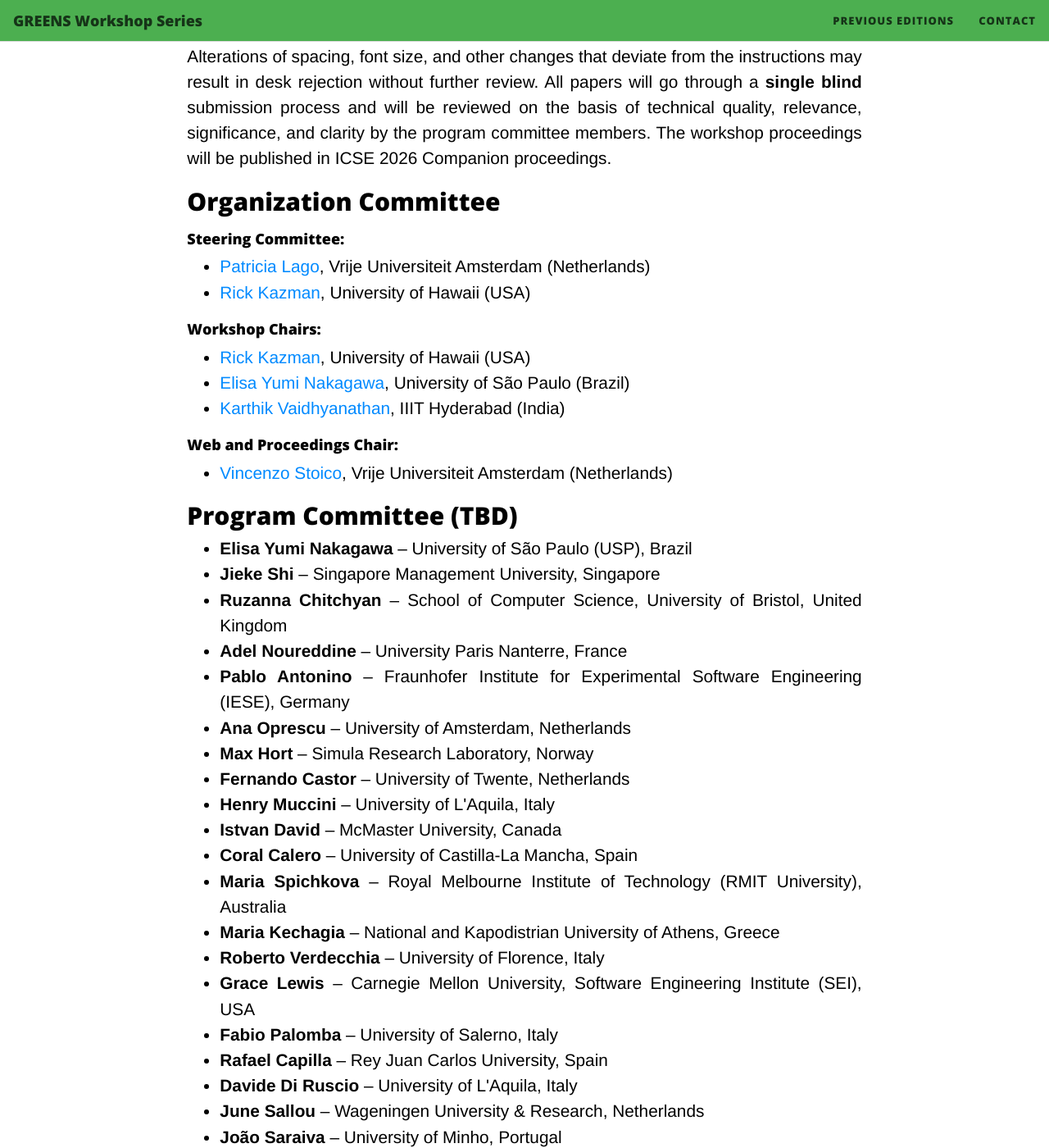
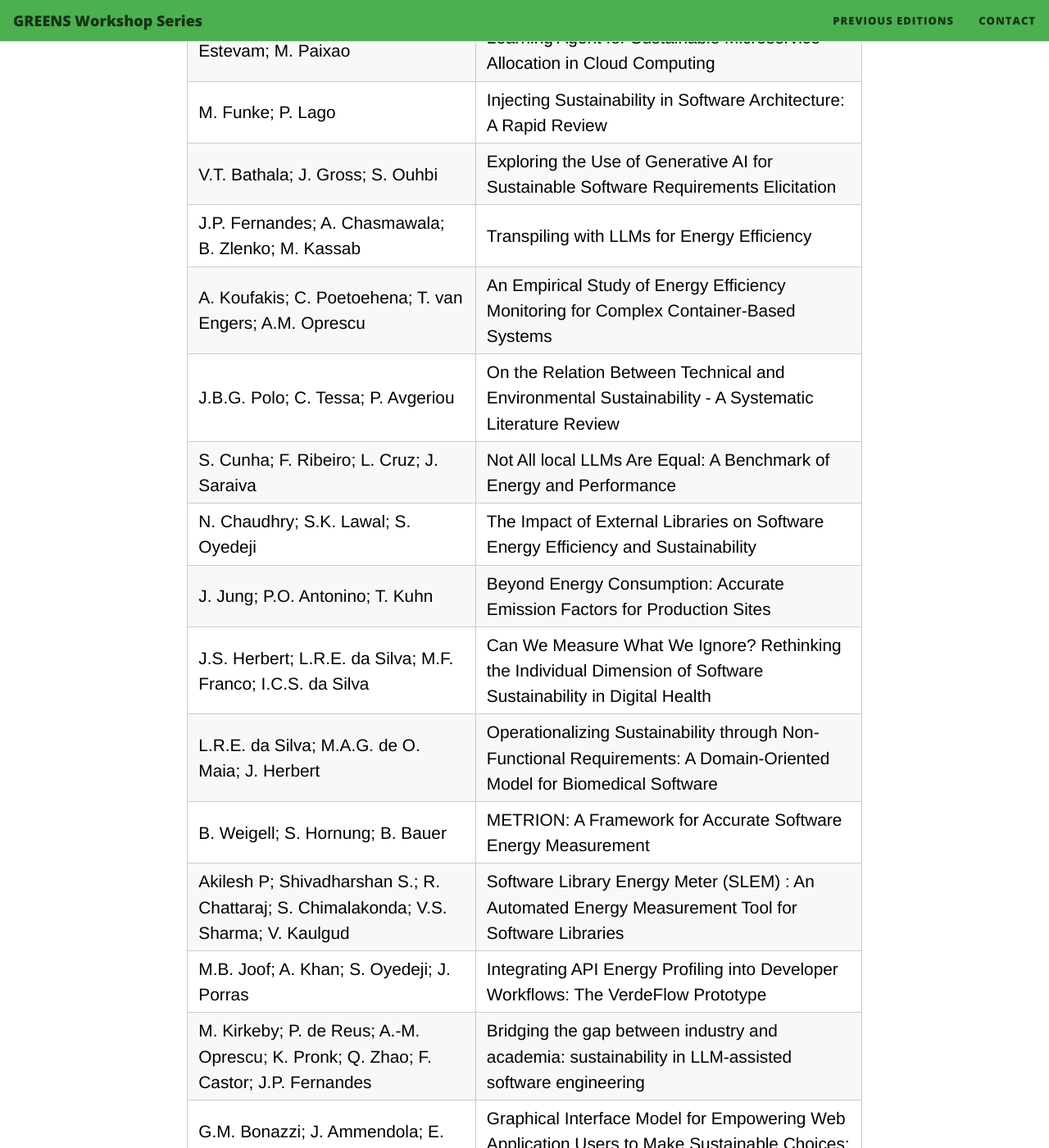
Before and after one commit to greensworkshop/greensworkshop.github.io, a Jekyll site: the page built from index.html, in a window 1280 px wide and 1400 px high, scrolled down 3133 px. Shown: the whole window at 82% size. Built offline with Jekyll 4.4.1, drawn with Linux system fonts in a browser that asks for light colours; nearby versions of some CDN libraries; the list of posts is cut into pages by our own code; some of the changed text lies outside the part shown.

Commit message:
adding accepted papers

```diff
--- a/index.html
+++ b/index.html
@@ -128,6 +128,174 @@ subtitle: Official website of the International Workshop on Green and Sustainabl
   <li><b>Camera-Ready: </b> 26 Jan 2026</li>
   <li><b>Workshop Date: </b> April 2026</li>
 </ul>
+<h2 id="accepted">Accepted Papers</h2>
+<table>
+  <thead>
+    <tr>
+      <th>Authors</th>
+      <th>Title</th>
+    </tr>
+  </thead>
+  <tbody>
+    <tr>
+      <td>A. Gidionova; T. Jordine</td>
+      <td>
+        Integrating Green Software Practices into Scrum: A Catalog of Measures
+        and Systemic Challenges
+      </td>
+    </tr>
+    <tr>
+      <td>M. Adil; P. Gregory</td>
+      <td>
+        Making Sustainability Visible in Agile Practices: A Vision for
+        Team-Level Design Decision-Making
+      </td>
+    </tr>
+    <tr>
+      <td>P. Kumar; A. Imran; T. Kosar</td>
+      <td>
+        Energy Consumption of Dataframe Libraries for End-to-End Deep Learning
+        Pipelines - A Comparative Analysis
+      </td>
+    </tr>
+    <tr>
+      <td>M. Roy; N. Deb; N. Chaki; A. Cortesi</td>
+      <td>
+        Towards a Taxonomy of Sustainability Requirements for Software Design
+      </td>
+    </tr>
+    <tr>
+      <td>D. Junger; V. Wohlgemuth</td>
+      <td>
+        Integration of Green Coding into Management Frameworks - An Integration
+        Outlook
+      </td>
+    </tr>
+    <tr>
+      <td>F. Iqbal; M.A. Khan; O. Weerakoon; S. Oyedeji; J. Porras</td>
+      <td>
+        The Impacts of Artificial Intelligence throughout the Software
+        Development Life-cycle on Sustainability: A Mixed-method Study
+      </td>
+    </tr>
+    <tr>
+      <td>A. Mihu; I. Malavolta</td>
+      <td>
+        Assessing and Improving the Energy Efficiency of an Autonomous Rover:
+        Lessons Learned
+      </td>
+    </tr>
+    <tr>
+      <td>C. Costa; A. Trajano; V. Ferreira; V. Estevam; M. Paixao</td>
+      <td>
+        Learning to Be Green: A Reinforcement Learning Agent for Sustainable
+        Microservice Allocation in Cloud Computing
+      </td>
+    </tr>
+    <tr>
+      <td>M. Funke; P. Lago</td>
+      <td>Injecting Sustainability in Software Architecture: A Rapid Review</td>
+    </tr>
+    <tr>
+      <td>V.T. Bathala; J. Gross; S. Ouhbi</td>
+      <td>
+        Exploring the Use of Generative AI for Sustainable Software Requirements
+        Elicitation
+      </td>
+    </tr>
+    <tr>
+      <td>J.P. Fernandes; A. Chasmawala; B. Zlenko; M. Kassab</td>
+      <td>Transpiling with LLMs for Energy Efficiency</td>
+    </tr>
+    <tr>
+      <td>A. Koufakis; C. Poetoehena; T. van Engers; A.M. Oprescu</td>
+      <td>
+        An Empirical Study of Energy Efficiency Monitoring for Complex
+        Container-Based Systems
+      </td>
+    </tr>
+    <tr>
+      <td>J.B.G. Polo; C. Tessa; P. Avgeriou</td>
+      <td>
+        On the Relation Between Technical and Environmental Sustainability - A
+        Systematic Literature Review
+      </td>
+    </tr>
+    <tr>
+      <td>S. Cunha; F. Ribeiro; L. Cruz; J. Saraiva</td>
+      <td>
+        Not All local LLMs Are Equal: A Benchmark of Energy and Performance
+      </td>
+    </tr>
+    <tr>
+      <td>N. Chaudhry; S.K. Lawal; S. Oyedeji</td>
+      <td>
+        The Impact of External Libraries on Software Energy Efficiency and
+        Sustainability
+      </td>
+    </tr>
+    <tr>
+      <td>J. Jung; P.O. Antonino; T. Kuhn</td>
+      <td>
+        Beyond Energy Consumption: Accurate Emission Factors for Production
+        Sites
+      </td>
+    </tr>
+    <tr>
+      <td>J.S. Herbert; L.R.E. da Silva; M.F. Franco; I.C.S. da Silva</td>
+      <td>
+        Can We Measure What We Ignore? Rethinking the Individual Dimension of
+        Software Sustainability in Digital Health
+      </td>
+    </tr>
+    <tr>
+      <td>L.R.E. da Silva; M.A.G. de O. Maia; J. Herbert</td>
+      <td>
+        Operationalizing Sustainability through Non-Functional Requirements: A
+        Domain-Oriented Model for Biomedical Software
+      </td>
+    </tr>
+    <tr>
+      <td>B. Weigell; S. Hornung; B. Bauer</td>
+      <td>METRION: A Framework for Accurate Software Energy Measurement</td>
+    </tr>
+    <tr>
+      <td>
+        Akilesh P; Shivadharshan S.; R. Chattaraj; S. Chimalakonda; V.S. Sharma;
+        V. Kaulgud
+      </td>
+      <td>
+        Software Library Energy Meter (SLEM) : An Automated Energy Measurement
+        Tool for Software Libraries
+      </td>
+    </tr>
+    <tr>
+      <td>M.B. Joof; A. Khan; S. Oyedeji; J. Porras</td>
+      <td>
+        Integrating API Energy Profiling into Developer Workflows: The VerdeFlow
+        Prototype
+      </td>
+    </tr>
+    <tr>
+      <td>
+        M. Kirkeby; P. de Reus; A.-M. Oprescu; K. Pronk; Q. Zhao; F. Castor;
+        J.P. Fernandes
+      </td>
+      <td>
+        Bridging the gap between industry and academia: sustainability in
+        LLM-assisted software engineering
+      </td>
+    </tr>
+    <tr>
+      <td>G.M. Bonazzi; J. Ammendola; E. Guerra</td>
+      <td>
+        Graphical Interface Model for Empowering Web Application Users to Make
+        Sustainable Choices: a Technology Acceptance Study
+      </td>
+    </tr>
+  </tbody>
+</table>
+
 <h2 id="submission-guidelines">Submission Guidelines</h2>
 <p>Participants are invited to submit three types of contributions:</p>
 <ul>
```
Also changed, not shown: 1 other file.
